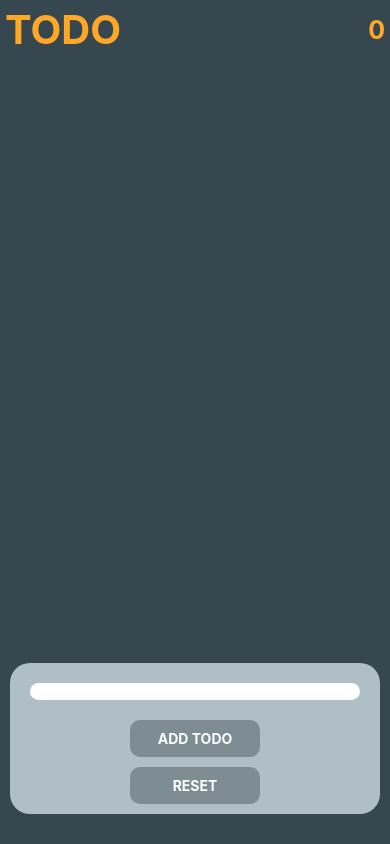
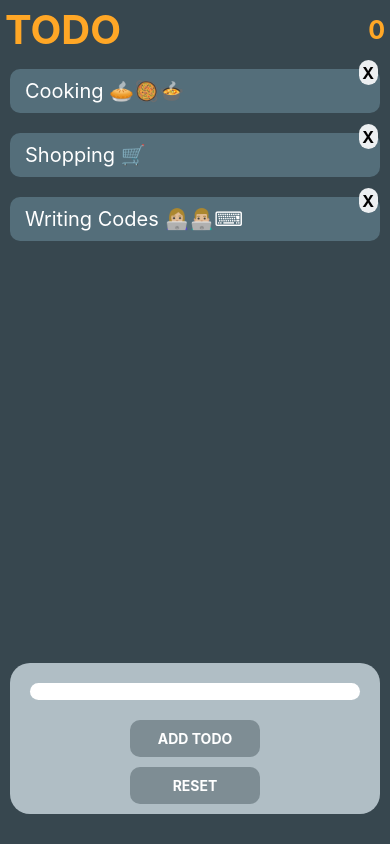
Before and after one commit to gulinmerve/ReactNative-ToDolist, a React Native app: screen / in a window 390 px wide. Built offline with nearby package versions, Linux system fonts and the light colour scheme.

Commit message:
list added

```diff
--- a/src/App.js
+++ b/src/App.js
@@ -9,7 +9,7 @@ import {
   TouchableOpacity,
   Dimensions,
 } from 'react-native';
-const list = [];
+const list = ['Cooking 🥧🥘🍲 ', 'Shopping 🛒', 'Writing Codes 👩🏼‍💻👨🏼‍💻⌨'];
 const App = (props) => {
   const [counter, setCounter] = useState(0);
   const [text, setText] = useState('');
```
